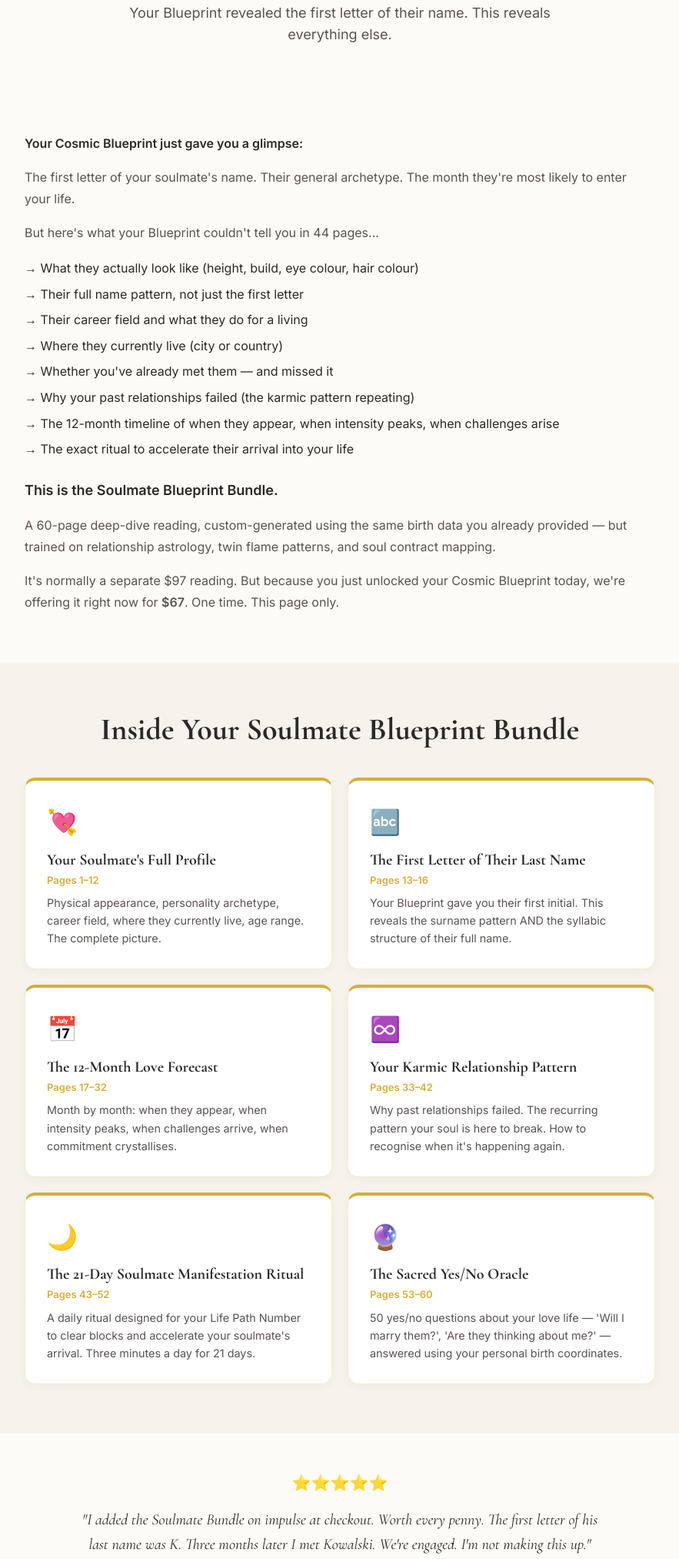
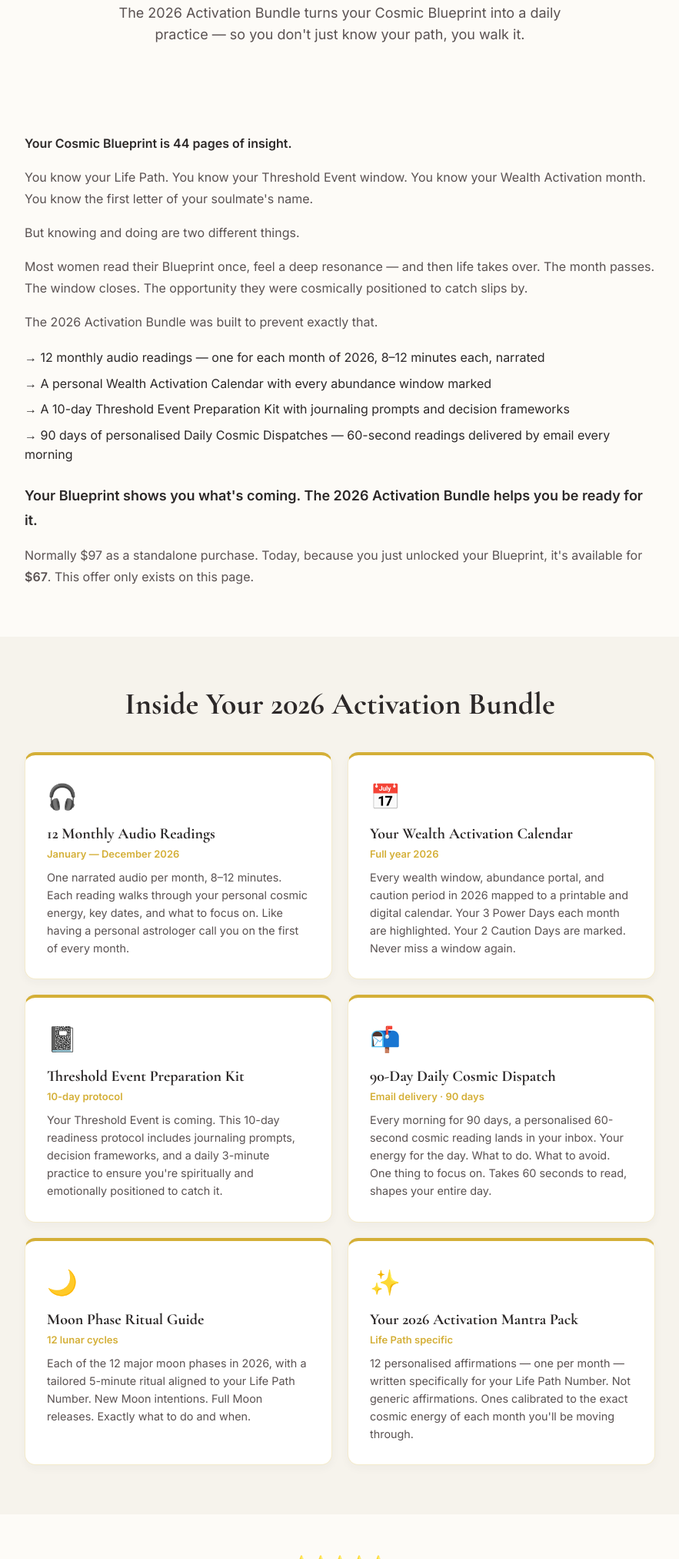
Before and after one commit to itsewandavies/star-signal, a website: page oto-1.html in a window 1280 px wide. Shown: the part 345-2370 px from the top of the page at 77% size, without its empty margins (198-1081 px from the left). Drawn offline with nearby package versions, Linux system fonts and the light colour scheme.

Commit message:
Major conversion audit rewrite: results headline, testimonials, Keshavarz compression, checkout bump (Partner Blueprint +$27, total $46), OTO rebranded (2026 Activation Bundle $67)

```diff
--- a/oto-1.html
+++ b/oto-1.html
@@ -3,7 +3,7 @@
 <head>
     <meta charset="UTF-8">
     <meta name="viewport" content="width=device-width, initial-scale=1.0, maximum-scale=5.0">
-    <title>Exclusive One-Time Offer | Star Signal</title>
+    <title>Complete Your 2026 Activation | Star Signal</title>
     <meta name="description" content="Exclusive offer for Blueprint buyers — reveal everything about your soulmate.">
     <link rel="preconnect" href="https://fonts.googleapis.com">
     <link rel="preconnect" href="https://fonts.gstatic.com" crossorigin>
@@ -538,74 +538,71 @@
     <!-- HERO -->
     <section class="oto-hero">
         <div class="container" style="text-align: center;">
-            <span class="pre-headline">✨ EXCLUSIVE TO BLUEPRINT BUYERS — NEVER OFFERED AGAIN</span>
-            <h1><span id="otoName"></span>Before You Go — Your Soulmate Is Asking To Be Found</h1>
-            <p class="subhead">Your Blueprint revealed the first letter of their name. This reveals everything else.</p>
+            <span class="pre-headline">✨ EXCLUSIVE ADD-ON — ONLY AVAILABLE RIGHT NOW</span>
+            <h1><span id="otoName"></span>Your Blueprint Shows What's Coming. This Helps You Live It.</h1>
+            <p class="subhead">The 2026 Activation Bundle turns your Cosmic Blueprint into a daily practice — so you don't just know your path, you walk it.</p>
         </div>
     </section>
 
     <!-- BODY COPY -->
     <section class="oto-copy">
         <div class="container">
-            <p class="oto-lead">Your Cosmic Blueprint just gave you a glimpse:</p>
-            <p>The first letter of your soulmate's name. Their general archetype. The month they're most likely to enter your life.</p>
-            <p>But here's what your Blueprint couldn't tell you in 44 pages...</p>
+            <p class="oto-lead">Your Cosmic Blueprint is 44 pages of insight.</p>
+            <p>You know your Life Path. You know your Threshold Event window. You know your Wealth Activation month. You know the first letter of your soulmate's name.</p>
+            <p>But knowing and doing are two different things.</p>
+            <p>Most women read their Blueprint once, feel a deep resonance — and then life takes over. The month passes. The window closes. The opportunity they were cosmically positioned to catch slips by.</p>
+            <p>The 2026 Activation Bundle was built to prevent exactly that.</p>
             <ul class="oto-reveals">
-                <li>→ What they actually look like (height, build, eye colour, hair colour)</li>
-                <li>→ Their full name pattern, not just the first letter</li>
-                <li>→ Their career field and what they do for a living</li>
-                <li>→ Where they currently live (city or country)</li>
-                <li>→ Whether you've already met them — and missed it</li>
-                <li>→ Why your past relationships failed (the karmic pattern repeating)</li>
-                <li>→ The 12-month timeline of when they appear, when intensity peaks, when challenges arise</li>
-                <li>→ The exact ritual to accelerate their arrival into your life</li>
+                <li>→ 12 monthly audio readings — one for each month of 2026, 8–12 minutes each, narrated</li>
+                <li>→ A personal Wealth Activation Calendar with every abundance window marked</li>
+                <li>→ A 10-day Threshold Event Preparation Kit with journaling prompts and decision frameworks</li>
+                <li>→ 90 days of personalised Daily Cosmic Dispatches — 60-second readings delivered by email every morning</li>
             </ul>
-            <p class="oto-bridge">This is the <strong>Soulmate Blueprint Bundle.</strong></p>
-            <p>A 60-page deep-dive reading, custom-generated using the same birth data you already provided — but trained on relationship astrology, twin flame patterns, and soul contract mapping.</p>
-            <p>It's normally a separate $97 reading. But because you just unlocked your Cosmic Blueprint today, we're offering it right now for <strong>$67</strong>. One time. This page only.</p>
+            <p class="oto-bridge">Your Blueprint shows you what's coming. <strong>The 2026 Activation Bundle helps you be ready for it.</strong></p>
+            <p>Normally $97 as a standalone purchase. Today, because you just unlocked your Blueprint, it's available for <strong>$67</strong>. This offer only exists on this page.</p>
         </div>
     </section>
 
     <!-- WHAT'S INSIDE -->
     <section class="oto-contents">
         <div class="container">
-            <h2>Inside Your Soulmate Blueprint Bundle</h2>
+            <h2>Inside Your 2026 Activation Bundle</h2>
             <div class="oto-cards-grid">
                 <div class="oto-card">
-                    <div class="oto-card-icon">💘</div>
-                    <h3>Your Soulmate's Full Profile</h3>
-                    <p class="page-ref">Pages 1–12</p>
-                    <p>Physical appearance, personality archetype, career field, where they currently live, age range. The complete picture.</p>
-                </div>
-                <div class="oto-card">
-                    <div class="oto-card-icon">🔤</div>
-                    <h3>The First Letter of Their Last Name</h3>
-                    <p class="page-ref">Pages 13–16</p>
-                    <p>Your Blueprint gave you their first initial. This reveals the surname pattern AND the syllabic structure of their full name.</p>
+                    <div class="oto-card-icon">🎧</div>
+                    <h3>12 Monthly Audio Readings</h3>
+                    <p class="page-ref">January — December 2026</p>
+                    <p>One narrated audio per month, 8–12 minutes. Each reading walks through your personal cosmic energy, key dates, and what to focus on. Like having a personal astrologer call you on the first of every month.</p>
                 </div>
                 <div class="oto-card">
                     <div class="oto-card-icon">📅</div>
-                    <h3>The 12-Month Love Forecast</h3>
-                    <p class="page-ref">Pages 17–32</p>
-                    <p>Month by month: when they appear, when intensity peaks, when challenges arrive, when commitment crystallises.</p>
+                    <h3>Your Wealth Activation Calendar</h3>
+                    <p class="page-ref">Full year 2026</p>
+                    <p>Every wealth window, abundance portal, and caution period in 2026 mapped to a printable and digital calendar. Your 3 Power Days each month are highlighted. Your 2 Caution Days are marked. Never miss a window again.</p>
                 </div>
                 <div class="oto-card">
-                    <div class="oto-card-icon">♾️</div>
-                    <h3>Your Karmic Relationship Pattern</h3>
-                    <p class="page-ref">Pages 33–42</p>
-                    <p>Why past relationships failed. The recurring pattern your soul is here to break. How to recognise when it's happening again.</p>
+                    <div class="oto-card-icon">📓</div>
+                    <h3>Threshold Event Preparation Kit</h3>
+                    <p class="page-ref">10-day protocol</p>
+                    <p>Your Threshold Event is coming. This 10-day readiness protocol includes journaling prompts, decision frameworks, and a daily 3-minute practice to ensure you're spiritually and emotionally positioned to catch it.</p>
+                </div>
+                <div class="oto-card">
+                    <div class="oto-card-icon">📬</div>
+                    <h3>90-Day Daily Cosmic Dispatch</h3>
+                    <p class="page-ref">Email delivery · 90 days</p>
+                    <p>Every morning for 90 days, a personalised 60-second cosmic reading lands in your inbox. Your energy for the day. What to do. What to avoid. One thing to focus on. Takes 60 seconds to read, shapes your entire day.</p>
                 </div>
                 <div class="oto-card">
                     <div class="oto-card-icon">🌙</div>
-                    <h3>The 21-Day Soulmate Manifestation Ritual</h3>
-                    <p class="page-ref">Pages 43–52</p>
-                    <p>A daily ritual designed for your Life Path Number to clear blocks and accelerate your soulmate's arrival. Three minutes a day for 21 days.</p>
+                    <h3>Moon Phase Ritual Guide</h3>
+                    <p class="page-ref">12 lunar cycles</p>
+                    <p>Each of the 12 major moon phases in 2026, with a tailored 5-minute ritual aligned to your Life Path Number. New Moon intentions. Full Moon releases. Exactly what to do and when.</p>
                 </div>
                 <div class="oto-card">
-                    <div class="oto-card-icon">🔮</div>
-                    <h3>The Sacred Yes/No Oracle</h3>
-                    <p class="page-ref">Pages 53–60</p>
-                    <p>50 yes/no questions about your love life — 'Will I marry them?', 'Are they thinking about me?' — answered using your personal birth coordinates.</p>
+                    <div class="oto-card-icon">✨</div>
+                    <h3>Your 2026 Activation Mantra Pack</h3>
+                    <p class="page-ref">Life Path specific</p>
+                    <p>12 personalised affirmations — one per month — written specifically for your Life Path Number. Not generic affirmations. Ones calibrated to the exact cosmic energy of each month you'll be moving through.</p>
                 </div>
             </div>
         </div>
@@ -615,9 +612,9 @@
     <div class="oto-testimonial">
         <div class="container">
             <div class="stars">⭐⭐⭐⭐⭐</div>
-            <p class="quote">"I added the Soulmate Bundle on impulse at checkout. Worth every penny. The first letter of his last name was K. Three months later I met Kowalski. We're engaged. I'm not making this up."</p>
-            <p class="author">— Sienna R., 31 · Phoenix, AZ</p>
-            <p class="verified">✓ Verified Buyer · Reading purchased March 2025</p>
+            <p class="quote">"I almost skipped the Activation Bundle. I'm someone who buys things and forgets to use them. But the Daily Dispatch emails actually changed my mornings. I've been reading mine every day for three months. My husband asked why I seem calmer. I said I finally have a system. He doesn't know it's astrology."</p>
+            <p class="author">— Rachel H., 43 · Edinburgh, UK</p>
+            <p class="verified">✓ Verified Buyer · Bundle purchased January 2026</p>
         </div>
     </div>
 
@@ -637,14 +634,14 @@
     <section class="oto-cta-section">
         <div class="container" style="text-align: center;">
             <button class="cta-primary" onclick="acceptOto()">
-                ✨ YES — Add My Soulmate Blueprint Bundle For $67
+                ✨ YES — Add My 2026 Activation Bundle For $67
             </button>
             <p class="oto-charge-note">Adds $67 to your order. You will not be charged separately.</p>
             <p class="oto-guarantee">60-day money-back guarantee · Instant PDF delivery</p>
 
             <div class="decline-section">
                 <a href="#" class="decline-link" onclick="showDeclineModal(event)">
-                    No thanks — I'll skip this and complete my order without the Soulmate Bundle.
+                    No thanks — I'll complete my order without the Activation Bundle.
                 </a>
             </div>
         </div>
@@ -654,12 +651,12 @@
     <div id="declineModal" class="modal-overlay" style="display:none;">
         <div class="modal-card">
             <h3>Wait — Are You Sure?</h3>
-            <p>Your Soulmate Bundle is only available right now at this price. After you leave this page, the price returns to $97.</p>
+            <p>The 2026 Activation Bundle is only available right now at this price. Once you leave this page, the price returns to $97 and this page won't be accessible again.</p>
             <button class="cta-primary" onclick="closeModal()">
                 NO — Take Me Back To My Offer
             </button>
             <a href="/thank-you" class="modal-decline-link" id="confirmDecline">
-                Yes, I'm sure — Skip this offer
+                Yes, I'm sure — Skip the Activation Bundle
             </a>
         </div>
     </div>
```
Also changed, not shown: checkout.html (+11 -9 lines), results.html (+38 -24 lines).
